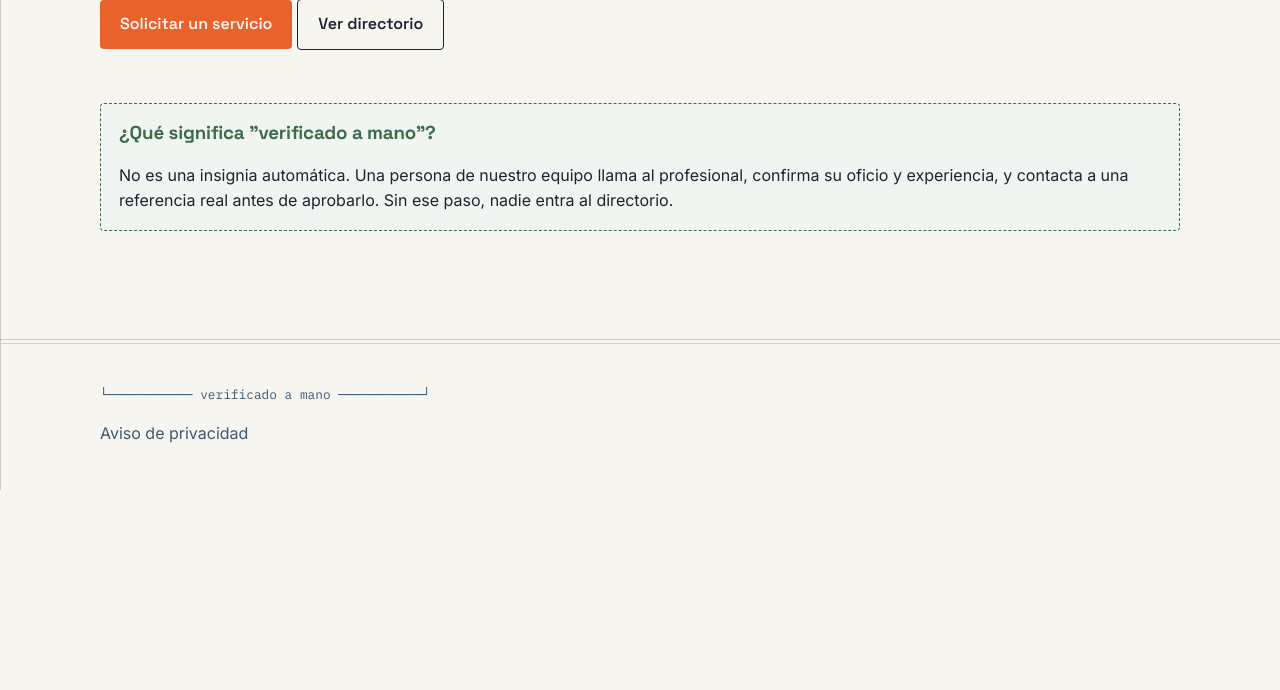
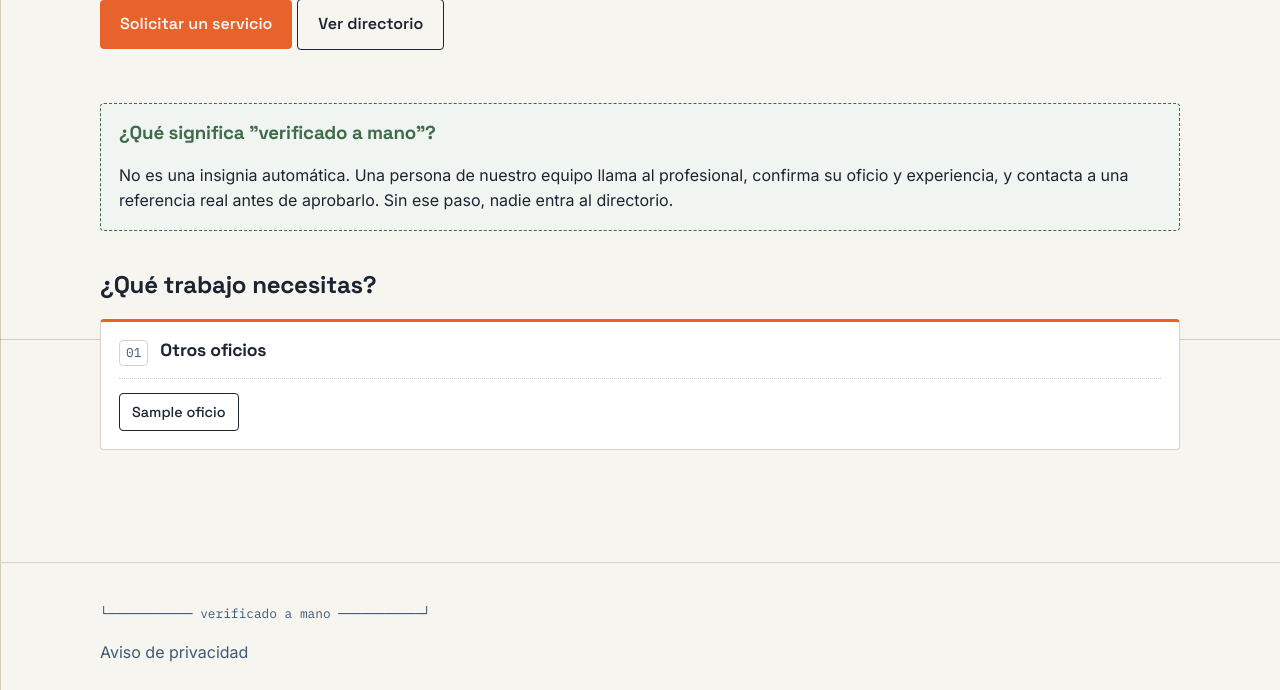
Before and after one commit to devmiraarmx/oficios-, a Flask app: page / in a window 1280 px wide. Shown: the part 461-1151 px from the top of the page. Before the commit the page ends 951 px from the top, so only its background shows below. Run offline with Flask 3, Linux system fonts and the light colour scheme; tables that the repository leaves empty hold one stand-in row (values such as "Sample post").

Commit message:
Agrupar oficios por sección en inicio, directorio y formularios de alta
Con el catálogo ampliado el inicio era un muro de botones. Cada oficio
guarda su sección (obra negra, acabados, instalaciones, carpintería y
herrería) y Oficio.catalogo_por_seccion() arma el catálogo agrupado para
todas las plantillas. Lo no clasificado cae en 'Otros oficios'.

Co-Authored-By: Claude Opus 5.5 <noreply@anthropic.com>
Claude-Session: https://claude.ai/code/session_01M8ZKUTPMKPk5t3q6iQP8wB

```diff
--- a/app/__init__.py
+++ b/app/__init__.py
@@ -34,6 +34,11 @@ def create_app(config_class: type = Config) -> Flask:
     # Comandos de consola (seed de catálogos de demo)
     from app.cli import registrar_comandos
     registrar_comandos(app)
+
+    # Catálogo de oficios agrupado por sección, disponible en todas las
+    # plantillas: {% for grupo in catalogo_por_seccion() %}
+    from app.models import Oficio
+    app.jinja_env.globals["catalogo_por_seccion"] = Oficio.catalogo_por_seccion
 
     # Filtro de plantilla: teléfono -> enlace de WhatsApp (wa.me).
     # El contacto cliente<->profesional ocurre por WhatsApp/llamada, fuera de
--- a/app/blueprints/public/routes.py
+++ b/app/blueprints/public/routes.py
@@ -16,23 +16,13 @@ from app.models import (
     Solicitud,
     Urgencia,
     EstadoProfesional,
-    CategoriaOficio,
 )
 
 
 @bp.route("/")
 def inicio():
-    oficios = (
-        Oficio.query.filter_by(categoria=CategoriaOficio.OFICIO.value)
-        .order_by(Oficio.nombre).all()
-    )
-    especialistas = (
-        Oficio.query.filter_by(categoria=CategoriaOficio.ESPECIALISTA.value)
-        .order_by(Oficio.nombre).all()
-    )
-    return render_template(
-        "public/inicio.html", oficios=oficios, especialistas=especialistas
-    )
+    # El catálogo agrupado lo arma la plantilla con catalogo_por_seccion().
+    return render_template("public/inicio.html")
 
 
 @bp.route("/oficio/<oficio_slug>/<zona_slug>")
@@ -73,11 +63,6 @@ def directorio():
     return render_template(
         "public/directorio.html",
         profesionales=profesionales,
-        oficios=Oficio.query.filter_by(categoria=CategoriaOficio.OFICIO.value)
-        .order_by(Oficio.nombre).all(),
-        especialistas=Oficio.query.filter_by(
-            categoria=CategoriaOficio.ESPECIALISTA.value
-        ).order_by(Oficio.nombre).all(),
         zonas=Zona.query.order_by(Zona.nombre).all(),
         oficio_sel=oficio_slug,
         zona_sel=zona_slug,
--- a/app/cli.py
+++ b/app/cli.py
@@ -19,26 +19,30 @@ from app.models import (
     CategoriaOficio,
 )
 
+# (nombre, slug, sección) — ver SECCIONES_OFICIO en app/models.py
 OFICIOS = [
-    ("Plomero", "plomero"),
-    ("Electricista", "electricista"),
-    ("Albañil", "albanil"),
-    ("Carpintero", "carpintero"),
-    ("Pintor", "pintor"),
-    ("Cerrajero", "cerrajero"),
-    # Oficios de obra (ver migración a9e4b2c6d8f1)
-    ("Herrero", "herrero"),
-    ("Yesero", "yesero"),
-    ("Colocador de Pisos y Azulejos", "colocador-pisos-azulejos"),
-    ("Pastero", "pastero"),
-    ("Estuquero", "estuquero"),
-    ("Bloquero", "bloquero"),
-    ("Tablaroquero", "tablaroquero"),
-    ("Instalador de Sistemas contra Incendios", "sistemas-contra-incendios"),
-    ("Carpintero de Obra", "carpintero-de-obra"),
-    ("Fierrero", "fierrero"),
-    ("Colador", "colador"),
-    ("Cimbrador", "cimbrador"),
+    # Obra negra y estructura
+    ("Albañil", "albanil", "obra_negra"),
+    ("Bloquero", "bloquero", "obra_negra"),
+    ("Fierrero", "fierrero", "obra_negra"),
+    ("Cimbrador", "cimbrador", "obra_negra"),
+    ("Colador", "colador", "obra_negra"),
+    # Acabados
+    ("Yesero", "yesero", "acabados"),
+    ("Pastero", "pastero", "acabados"),
+    ("Estuquero", "estuquero", "acabados"),
+    ("Tablaroquero", "tablaroquero", "acabados"),
+    ("Colocador de Pisos y Azulejos", "colocador-pisos-azulejos", "acabados"),
+    ("Pintor", "pintor", "acabados"),
+    # Instalaciones
+    ("Plomero", "plomero", "instalaciones"),
+    ("Electricista", "electricista", "instalaciones"),
+    ("Instalador de Sistemas contra Incendios", "sistemas-contra-incendios", "instalaciones"),
+    # Carpintería, herrería y cerrajería
+    ("Carpintero", "carpintero", "carpinteria_herreria"),
+    ("Carpintero de Obra", "carpintero-de-obra", "carpinteria_herreria"),
+    ("Herrero", "herrero", "carpinteria_herreria"),
+    ("Cerrajero", "cerrajero", "carpinteria_herreria"),
 ]
 
 ESPECIALISTAS = [
@@ -65,10 +69,10 @@ def registrar_comandos(app: Flask) -> None:
         """Crea las tablas y siembra catálogos y un profesional de demostración."""
         db.create_all()
 
-        for nombre, slug in OFICIOS:
+        for nombre, slug, seccion in OFICIOS:
             if not Oficio.query.filter_by(slug=slug).first():
                 db.session.add(Oficio(
-                    nombre=nombre, slug=slug,
+                    nombre=nombre, slug=slug, seccion=seccion,
                     categoria=CategoriaOficio.OFICIO.value,
                 ))
 
--- a/app/models.py
+++ b/app/models.py
@@ -53,6 +53,27 @@ class CategoriaOficio(str, Enum):
     ESPECIALISTA = "especialista"  # arquitecto, ingeniero, topógrafo...
 
 
+# Secciones en que se agrupan los oficios para mostrarlos (inicio, directorio,
+# registro, admin). El orden de esta lista es el orden en pantalla. Los
+# especialistas se agrupan por `categoria`, no por sección. Un oficio con
+# `seccion` vacía o desconocida cae en "Otros oficios" para no perderse.
+SECCIONES_OFICIO = [
+    ("obra_negra", "Obra negra y estructura",
+     "Muros, block, cimbra, armado de acero y colados."),
+    ("acabados", "Acabados",
+     "Yeso, pasta, estuco, tablaroca, pisos, azulejo y pintura."),
+    ("instalaciones", "Instalaciones",
+     "Agua, drenaje, electricidad y sistemas contra incendios."),
+    ("carpinteria_herreria", "Carpintería, herrería y cerrajería",
+     "Puertas, ventanas, protecciones, muebles y chapas."),
+]
+SECCION_OTROS = ("otros", "Otros oficios", "")
+SECCION_ESPECIALISTAS = (
+    "especialistas", "Especialistas",
+    "Proyecto, cálculo, permisos y supervisión de obra.",
+)
+
+
 # --------------------------------------------------------------------------
 # Tablas de asociación (un profesional cubre varios oficios y varias zonas)
 # --------------------------------------------------------------------------
@@ -88,9 +109,45 @@ class Oficio(db.Model):
         default=CategoriaOficio.OFICIO.value,
         server_default=CategoriaOficio.OFICIO.value,
     )
+    # Sección para agrupar en pantalla (ver SECCIONES_OFICIO). Solo aplica a
+    # categoria = "oficio"; en especialistas se deja vacía.
+    seccion = db.Column(db.String(30), nullable=True)
 
     def __repr__(self) -> str:
         return f"<Oficio {self.slug}>"
+
+    @staticmethod
+    def catalogo_por_seccion(incluir_especialistas: bool = True):
+        """Catálogo agrupado y ordenado para las plantillas.
+
+        Devuelve una lista de dicts {clave, titulo, descripcion, oficios},
+        en el orden de SECCIONES_OFICIO, luego "Otros oficios" (si hay) y al
+        final Especialistas. Omite secciones vacías.
+        """
+        todos = Oficio.query.order_by(Oficio.nombre).all()
+        claves_validas = {clave for clave, _t, _d in SECCIONES_OFICIO}
+
+        grupos = {clave: [] for clave, _t, _d in SECCIONES_OFICIO}
+        otros, especialistas = [], []
+        for o in todos:
+            if o.categoria == CategoriaOficio.ESPECIALISTA.value:
+                especialistas.append(o)
+            elif o.seccion in claves_validas:
+                grupos[o.seccion].append(o)
+            else:
+                otros.append(o)
+
+        def _grupo(definicion, oficios):
+            clave, titulo, descripcion = definicion
+            return {"clave": clave, "titulo": titulo,
+                    "descripcion": descripcion, "oficios": oficios}
+
+        resultado = [_grupo(d, grupos[d[0]]) for d in SECCIONES_OFICIO if grupos[d[0]]]
+        if otros:
+            resultado.append(_grupo(SECCION_OTROS, otros))
+        if incluir_especialistas and especialistas:
+            resultado.append(_grupo(SECCION_ESPECIALISTAS, especialistas))
+        return resultado
 
 
 class Zona(db.Model):
--- a/app/static/css/estilo.css
+++ b/app/static/css/estilo.css
@@ -127,6 +127,44 @@ main.contenedor { padding: 32px 0 64px; }
 .boton:hover { background: var(--acento-h); color: var(--papel); }
 .boton--fantasma { background: transparent; color: var(--tinta); border: 1px solid var(--tinta); }
 .boton--peligro { background: transparent; color: var(--acento-h); border: 1px solid var(--acento-h); }
+.boton--chico { padding: 7px 12px; font-size: 0.9rem; font-weight: 500; }
+.boton--fantasma:hover { background: var(--tinta); color: var(--papel); }
+
+/* --------------------------------------------------------------------------
+   Catálogo de oficios agrupado por sección (inicio)
+   Cada sección es una "ficha técnica" numerada como lámina de plano.
+   -------------------------------------------------------------------------- */
+.catalogo__rejilla {
+  display: grid; gap: 16px;
+  grid-template-columns: repeat(auto-fit, minmax(290px, 1fr));
+}
+.catalogo__seccion {
+  background: #fff; border: 1px solid var(--borde); border-radius: var(--radio);
+  padding: 18px; border-top: 3px solid var(--acento);
+}
+.catalogo__seccion--especialistas { border-top-color: var(--acero); }
+.catalogo__encabezado {
+  display: flex; gap: 12px; align-items: flex-start;
+  padding-bottom: 12px; margin-bottom: 14px;
+  border-bottom: 1px dotted var(--borde);   /* línea de cotas punteada */
+}
+.catalogo__encabezado h3 { margin: 0; font-size: 1.1rem; }
+.catalogo__num {
+  font-family: var(--fuente-mono); font-size: 0.8rem; color: var(--acero);
+  border: 1px solid var(--borde); border-radius: var(--radio); padding: 2px 6px;
+}
+.catalogo__desc { margin: 4px 0 0; font-size: 0.88rem; color: var(--acero); }
+
+/* Casillas de oficios agrupadas (registro de profesional y alta directa) */
+.casillas-seccion { display: grid; gap: 12px; }
+.casillas-seccion__grupo {
+  border: 1px solid var(--borde); border-radius: var(--radio);
+  padding: 10px 12px 12px; margin: 0; background: #fff;
+}
+.casillas-seccion__grupo legend {
+  font-family: var(--fuente-mono); font-size: 0.75rem; color: var(--acero);
+  text-transform: uppercase; letter-spacing: 0.06em; padding: 0 6px;
+}
 
 /* --------------------------------------------------------------------------
    Ficha técnica (tarjeta de profesional)
--- a/app/templates/admin/alta_directa.html
+++ b/app/templates/admin/alta_directa.html
@@ -27,11 +27,7 @@
 
   <div class="campo">
     <label>Oficios</label>
-    <div class="opciones">
-      {% for o in oficios %}
-        <label><input type="checkbox" name="oficios" value="{{ o.id }}"> {{ o.nombre }}</label>
-      {% endfor %}
-    </div>
+    {% include "_casillas_oficios.html" %}
   </div>
 
   <div class="campo">
--- a/app/templates/profesionales/alta.html
+++ b/app/templates/profesionales/alta.html
@@ -27,11 +27,7 @@
 
   <div class="campo">
     <label>Oficios que dominas</label>
-    <div class="opciones">
-      {% for o in oficios %}
-        <label><input type="checkbox" name="oficios" value="{{ o.id }}"> {{ o.nombre }}</label>
-      {% endfor %}
-    </div>
+    {% include "_casillas_oficios.html" %}
   </div>
 
   <div class="campo">
--- a/app/templates/public/inicio.html
+++ b/app/templates/public/inicio.html
@@ -25,23 +25,26 @@
   </p>
 </section>
 
-{% if oficios %}
-<section>
-  <h2 style="margin-top:40px">Oficios</h2>
-  <div class="opciones">
-    {% for oficio in oficios %}
-      <a class="boton boton--fantasma" href="{{ url_for('public.directorio', oficio=oficio.slug) }}">{{ oficio.nombre }}</a>
-    {% endfor %}
-  </div>
-</section>
-{% endif %}
-
-{% if especialistas %}
-<section>
-  <h2 style="margin-top:40px">Especialistas</h2>
-  <div class="opciones">
-    {% for esp in especialistas %}
-      <a class="boton boton--fantasma" href="{{ url_for('public.directorio', oficio=esp.slug) }}">{{ esp.nombre }}</a>
+{% set secciones = catalogo_por_seccion() %}
+{% if secciones %}
+<section class="catalogo">
+  <h2 style="margin-top:40px">¿Qué trabajo necesitas?</h2>
+  <div class="catalogo__rejilla">
+    {% for grupo in secciones %}
+    <article class="catalogo__seccion{% if grupo.clave == 'especialistas' %} catalogo__seccion--especialistas{% endif %}">
+      <header class="catalogo__encabezado">
+        <span class="catalogo__num">{{ '%02d' % loop.index }}</span>
+        <div>
+          <h3>{{ grupo.titulo }}</h3>
+          {% if grupo.descripcion %}<p class="catalogo__desc">{{ grupo.descripcion }}</p>{% endif %}
+        </div>
+      </header>
+      <div class="opciones">
+        {% for o in grupo.oficios %}
+          <a class="boton boton--fantasma boton--chico" href="{{ url_for('public.directorio', oficio=o.slug) }}">{{ o.nombre }}</a>
+        {% endfor %}
+      </div>
+    </article>
     {% endfor %}
   </div>
 </section>
```
Also changed, not shown: app/templates/_casillas_oficios.html (added, +14 -0 lines), app/templates/public/directorio.html (+4 -9 lines), migrations/versions/b7d3f5a8c2e4_agrupar_oficios_por_seccion.py (added, +66 -0 lines).
